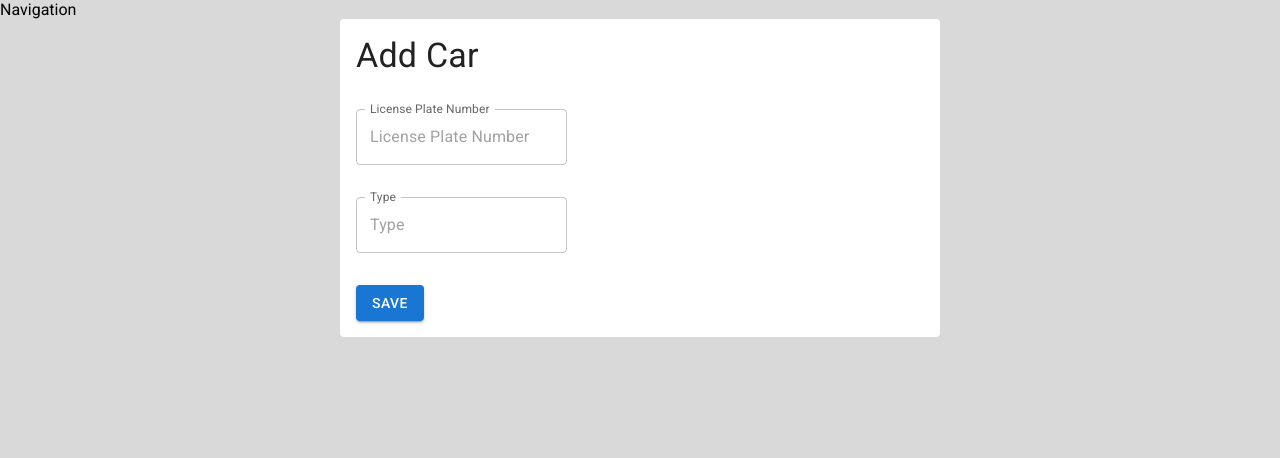
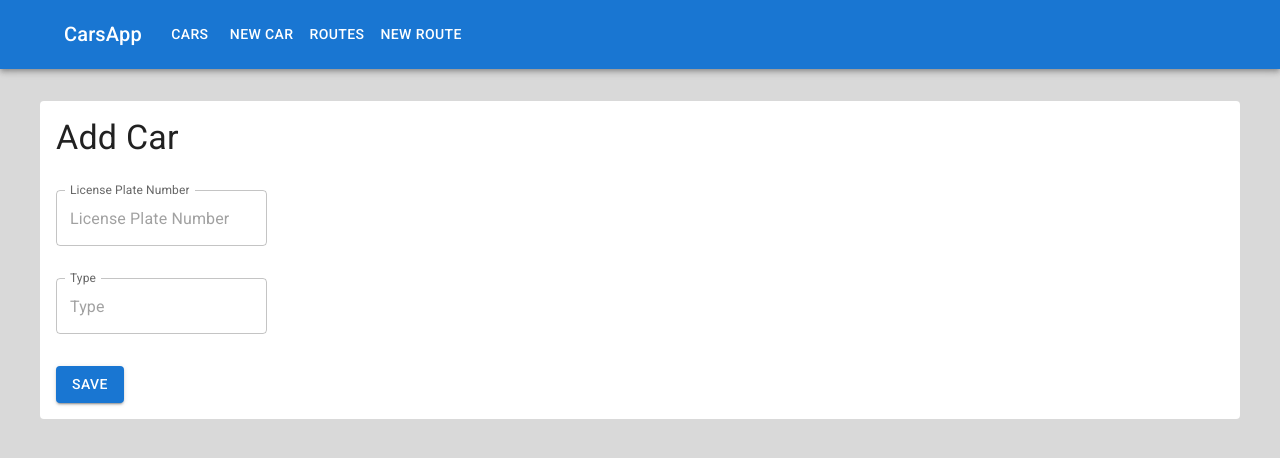
Before and after one commit to akosfi/donehw, a React (Create React App) app: page /cars/new in a window 1280 px wide. Shown: the top 458 px of the page. Built offline with nearby package versions, Linux system fonts and the light colour scheme.

Commit message:
[feature] Added navigation.

```diff
--- a/src/components/common/Navigation/index.tsx
+++ b/src/components/common/Navigation/index.tsx
@@ -1,7 +1,105 @@
-import { FC, memo } from "react";
+import * as React from "react";
+import { AppBar, Box, Toolbar, IconButton, Typography, Menu, Container, Button, MenuItem } from "@mui/material";
+import MenuIcon from "@mui/icons-material/Menu";
+import { memo, useState } from "react";
+import { map } from "lodash";
+import { useNavigate } from "react-router-dom";
+//
+import { FixMeLater } from "utils/FixMeLater";
 
-const Navigation: FC = () => {
-    return <div>Navigation</div>;
+type NavigationItemType = {
+    name: string;
+    href: string;
+};
+
+const navigationItems: NavigationItemType[] = [
+    { name: "Cars", href: "/cars" },
+    { name: "New Car", href: "/cars/new" },
+    { name: "Routes", href: "/routes" },
+    { name: "New Route", href: "/routes/new" }
+];
+
+const Navigation = () => {
+    const [anchorElNav, setAnchorElNav] = useState(null);
+
+    const navigate = useNavigate();
+
+    const handleOpenNavMenu = (event: FixMeLater) => setAnchorElNav(event.currentTarget);
+
+    const handleCloseNavMenu = () => setAnchorElNav(null);
+
+    const createHandleNavigationItemClick = (href: string) => () => {
+        handleCloseNavMenu();
+        navigate(href);
+    };
+
+    return (
+        <AppBar position="static" sx={{ marginBottom: "32px" }}>
+            <Container maxWidth="lg">
+                <Toolbar disableGutters>
+                    <Typography variant="h6" noWrap component="div" sx={{ mr: 2, display: { xs: "none", md: "flex" } }}>
+                        CarsApp
+                    </Typography>
+
+                    <Box sx={{ flexGrow: 1, display: { xs: "flex", md: "none" } }}>
+                        <IconButton
+                            size="large"
+                            aria-label="account of current user"
+                            aria-controls="menu-appbar"
+                            aria-haspopup="true"
+                            onClick={handleOpenNavMenu}
+                            color="inherit"
+                        >
+                            <MenuIcon />
+                        </IconButton>
+                        <Menu
+                            id="menu-appbar"
+                            anchorEl={anchorElNav}
+                            anchorOrigin={{
+                                vertical: "bottom",
+                                horizontal: "left"
+                            }}
+                            keepMounted
+                            transformOrigin={{
+                                vertical: "top",
+                                horizontal: "left"
+                            }}
+                            open={Boolean(anchorElNav)}
+                            onClose={handleCloseNavMenu}
+                            sx={{
+                                display: { xs: "block", md: "none" }
+                            }}
+                        >
+                            {map(navigationItems, ({ name, href }) => (
+                                <MenuItem key={name} onClick={createHandleNavigationItemClick(href)}>
+                                    <Typography textAlign="center">{name}</Typography>
+                                </MenuItem>
+                            ))}
+                        </Menu>
+                    </Box>
+                    <Typography
+                        variant="h6"
+                        noWrap
+                        component="div"
+                        sx={{ flexGrow: 1, display: { xs: "flex", md: "none" } }}
+                    >
+                        CarsApp
+                    </Typography>
+                    <Box sx={{ flexGrow: 1, display: { xs: "none", md: "flex" } }}>
+                        {map(navigationItems, ({ name, href }) => (
+                            <Button
+                                key={name}
+                                onClick={createHandleNavigationItemClick(href)}
+                                sx={{ my: 2, color: "white", display: "block" }}
+                            >
+                                {name}
+                            </Button>
+                        ))}
+                    </Box>
+                </Toolbar>
+            </Container>
+        </AppBar>
+    );
 };
 
 export default memo(Navigation);
--- a/src/components/common/PageLayout/index.tsx
+++ b/src/components/common/PageLayout/index.tsx
@@ -7,7 +7,7 @@ type Props = {
 
 const PageLayout: FC<Props> = ({ children }) => {
     return (
-        <Box sx={{ maxWidth: "600px", width: "100%", margin: "0 auto" }}>
+        <Box sx={{ maxWidth: "lg", width: "100%", margin: "0 auto" }}>
             <Paper elevation={0}>{children}</Paper>
         </Box>
     );
```
